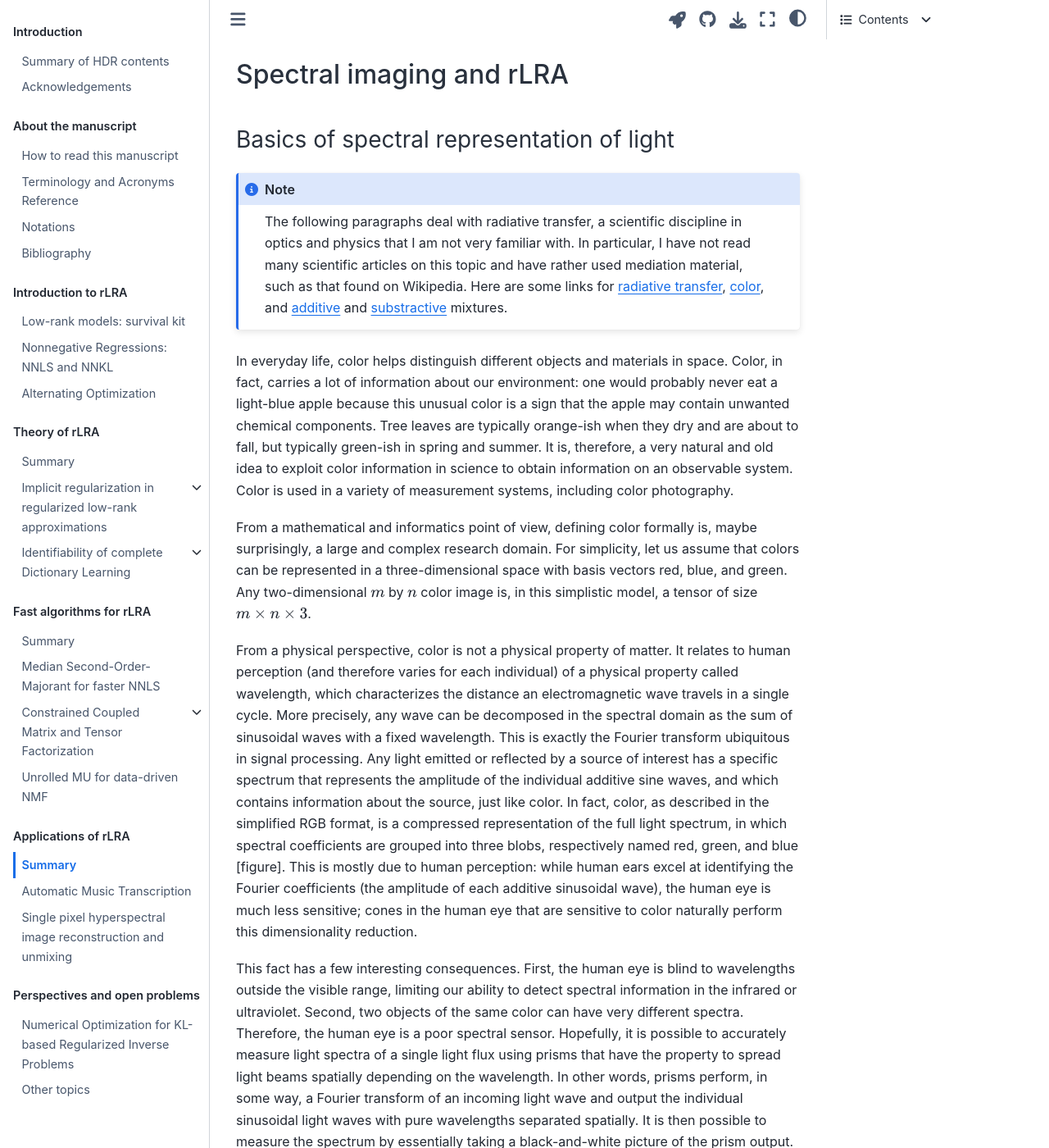
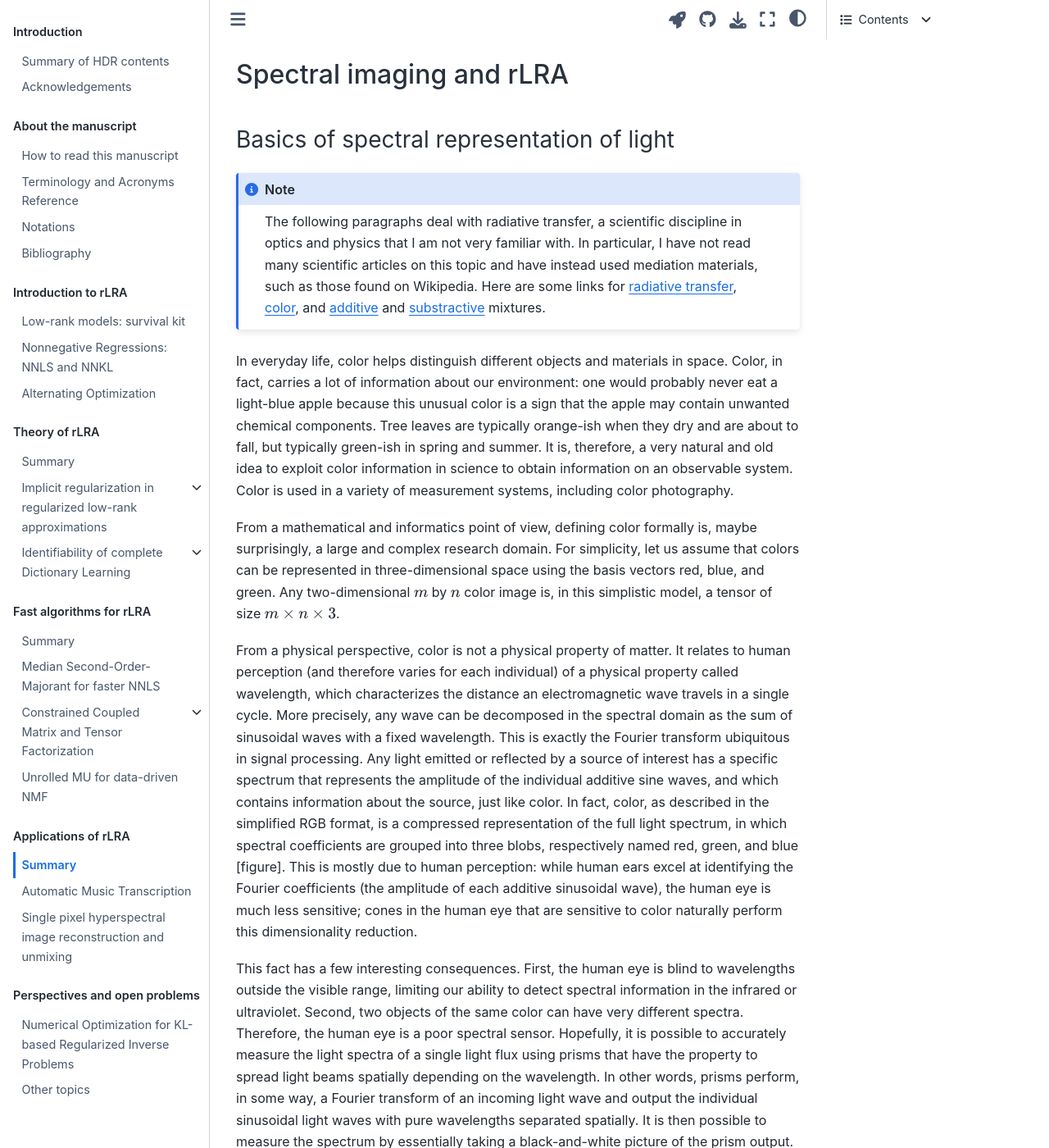
Before and after one commit to cohenjer/HDR, a Jupyter Book: the page built from part2/Applications_of_rLRA/intro.md, in a window 1280 px wide and 1400 px high, scrolled down 599 px. Shown: the whole window at 82% size. Built offline with Jupyter Book 1.0.4 settings and Sphinx 7.4.7 and the Sphinx Book theme 1.1.4, drawn with Linux system fonts in a browser that asks for light colours; pages that are not in the unit, such as notebooks, are missing from menus; comment, search, counter and statistics services are not loaded; cross-references to code outside the pages are shown as plain code; some of the changed text lies outside the part shown.

Commit message:
Improve clarity and grammar in intro.md
Revised text for clarity and grammatical accuracy in the introduction to spectral representation of light and related topics.

````diff
--- a/part2/Applications_of_rLRA/intro.md
+++ b/part2/Applications_of_rLRA/intro.md
@@ -22,16 +22,16 @@ In my work, I have focused on a few specific modalities in the hope of gaining e
 ### Basics of spectral representation of light
 
 ```{note}
-The following paragraphs deal with radiative transfer, a scientific discipline in optics and physics that I am not very familiar with. In particular, I have not read many scientific articles on this topic and have rather used mediation material, such as that found on Wikipedia. Here are some links for [radiative transfer](https://en.wikipedia.org/wiki/Radiative_transfer), [color](https://en.wikipedia.org/wiki/Color), and  [additive](https://en.wikipedia.org/wiki/Color) and [substractive](https://en.wikipedia.org/wiki/Subtractive_color) mixtures.
+The following paragraphs deal with radiative transfer, a scientific discipline in optics and physics that I am not very familiar with. In particular, I have not read many scientific articles on this topic and have instead used mediation materials, such as those found on Wikipedia. Here are some links for [radiative transfer](https://en.wikipedia.org/wiki/Radiative_transfer), [color](https://en.wikipedia.org/wiki/Color), and  [additive](https://en.wikipedia.org/wiki/Color) and [substractive](https://en.wikipedia.org/wiki/Subtractive_color) mixtures.
 ```
 
 In everyday life, color helps distinguish different objects and materials in space. Color, in fact, carries a lot of information about our environment: one would probably never eat a light-blue apple because this unusual color is a sign that the apple may contain unwanted chemical components. Tree leaves are typically orange-ish when they dry and are about to fall, but typically green-ish in spring and summer. It is, therefore, a very natural and old idea to exploit color information in science to obtain information on an observable system. Color is used in a variety of measurement systems, including color photography.
 
-From a mathematical and informatics point of view, defining color formally is, maybe surprisingly, a large and complex research domain. For simplicity, let us assume that colors can be represented in a three-dimensional space with basis vectors red, blue, and green. Any two-dimensional $m$ by $n$ color image is, in this simplistic model, a tensor of size $m\times n \times 3$.
+From a mathematical and informatics point of view, defining color formally is, maybe surprisingly, a large and complex research domain. For simplicity, let us assume that colors can be represented in three-dimensional space using the basis vectors red, blue, and green. Any two-dimensional $m$ by $n$ color image is, in this simplistic model, a tensor of size $m\times n \times 3$.
 
 From a physical perspective, color is not a physical property of matter. It relates to human perception (and therefore varies for each individual) of a physical property called wavelength, which characterizes the distance an electromagnetic wave travels in a single cycle. More precisely, any wave can be decomposed in the spectral domain as the sum of sinusoidal waves with a fixed wavelength. This is exactly the Fourier transform ubiquitous in signal processing. Any light emitted or reflected by a source of interest has a specific spectrum that represents the amplitude of the individual additive sine waves, and which contains information about the source, just like color. In fact, color, as described in the simplified RGB format, is a compressed representation of the full light spectrum, in which spectral coefficients are grouped into three blobs, respectively named red, green, and blue [figure]. This is mostly due to human perception: while human ears excel at identifying the Fourier coefficients (the amplitude of each additive sinusoidal wave), the human eye is much less sensitive; cones in the human eye that are sensitive to color naturally perform this dimensionality reduction.
 
-This fact has a few interesting consequences. First, the human eye is blind to wavelengths outside the visible range, limiting our ability to detect spectral information in the infrared or ultraviolet. Second, two objects of the same color can have very different spectra. Therefore, the human eye is a poor spectral sensor. Hopefully, it is possible to accurately measure light spectra of a single light flux using prisms that have the property to spread light beams spatially depending on the wavelength. In other words, prisms perform, in some way, a Fourier transform of an incoming light wave and output the individual sinusoidal light waves with pure wavelengths separated spatially. It is then possible to measure the spectrum by essentially taking a black-and-white picture of the prism output. Devices that measure light spectra, using prisms or other separation means, are called spectrometers.
+This fact has a few interesting consequences. First, the human eye is blind to wavelengths outside the visible range, limiting our ability to detect spectral information in the infrared or ultraviolet. Second, two objects of the same color can have very different spectra. Therefore, the human eye is a poor spectral sensor. Hopefully, it is possible to accurately measure the light spectra of a single light flux using prisms that have the property to spread light beams spatially depending on the wavelength. In other words, prisms perform, in some way, a Fourier transform of an incoming light wave and output the individual sinusoidal light waves with pure wavelengths separated spatially. It is then possible to measure the spectrum by essentially taking a black-and-white picture of the prism output. Devices that measure light spectra, using prisms or other separation means, are called spectrometers.
 
 [figure wavelength]
 
@@ -137,9 +137,9 @@ plt.colorbar(label='Phase (radians)')
 plt.tight_layout()
 plt.show()
 ```
-We show the spectrum of the full audio recording (about 15s) in magnitude as well as in phase (which is arguably hard to interpret directly). However, over the 15 seconds of recording, there are times when the note is not played or when the timbre changes. In particular, high frequencies tend to dissipate faster than low frequencies. Therefore, in audio signal processing, the spectrogram (magnitude and phase) that contains spectra for small time windows of the full signal is incredibly useful. We see above that the magnitude spectrogram of a single note contains rich information: one sees the comb-shaped spectra fading over time, the hammer action at around 0.5s, and some noise at around 12s. The phase spectrogram works similarly and, while it is harder to read, it contains a lot of information. In particular, we can decipher the various partials of the comb. For AMT, we typically use only the magnitude spectrogram and discard the phase spectrogram.
+We show the spectrum of the full audio recording (about 15s) in both magnitude and phase (which is arguably harder to interpret directly). However, over the 15 seconds of recording, there are times when the note is not played or when the timbre changes. In particular, high frequencies tend to dissipate faster than low frequencies. Therefore, in audio signal processing, the spectrogram (magnitude and phase) that contains spectra for small time windows of the full signal is incredibly useful. We see above that the magnitude spectrogram of a single note contains rich information: one sees the comb-shaped spectra fading over time, the hammer action at around 0.5s, and some noise at around 12s. The phase spectrogram works similarly and, while it is harder to read, it contains a lot of information. In particular, we can decipher the various partials of the comb. For AMT, we typically use only the magnitude spectrogram and discard the phase spectrogram.
 
-An interesting property of the spectrogram of a single note is that it is well approximated by a rank-one matrix. This suggests the use of a low-rank model to analyse more complex signals and perform AMT. NMF for AMT, however, has several issues: the rank-one hypothesis is overly strong, the source mixture is non-linear, and there are too few guarantees that NMF is unique. I addressed these issues partially in my work on weakly-supervised convolutive NMF for AMT; my contributions are detailed in [Automatic Music Transcription](./AMT.md).
+An interesting property of the spectrogram of a single note is that it is well approximated by a rank-one matrix. This suggests using a low-rank model to analyse more complex signals and perform AMT. NMF for AMT, however, has several issues: the rank-one hypothesis is overly strong, the source mixture is non-linear, and there are too few guarantees of uniqueness. I addressed these issues partially in my work on weakly-supervised convolutive NMF for AMT; my contributions are detailed in [Automatic Music Transcription](./AMT.md).
 
 ## Music structure estimation
 
````
Also changed, not shown: other parts of part2/Applications_of_rLRA/intro.md (+1 -1 lines).
